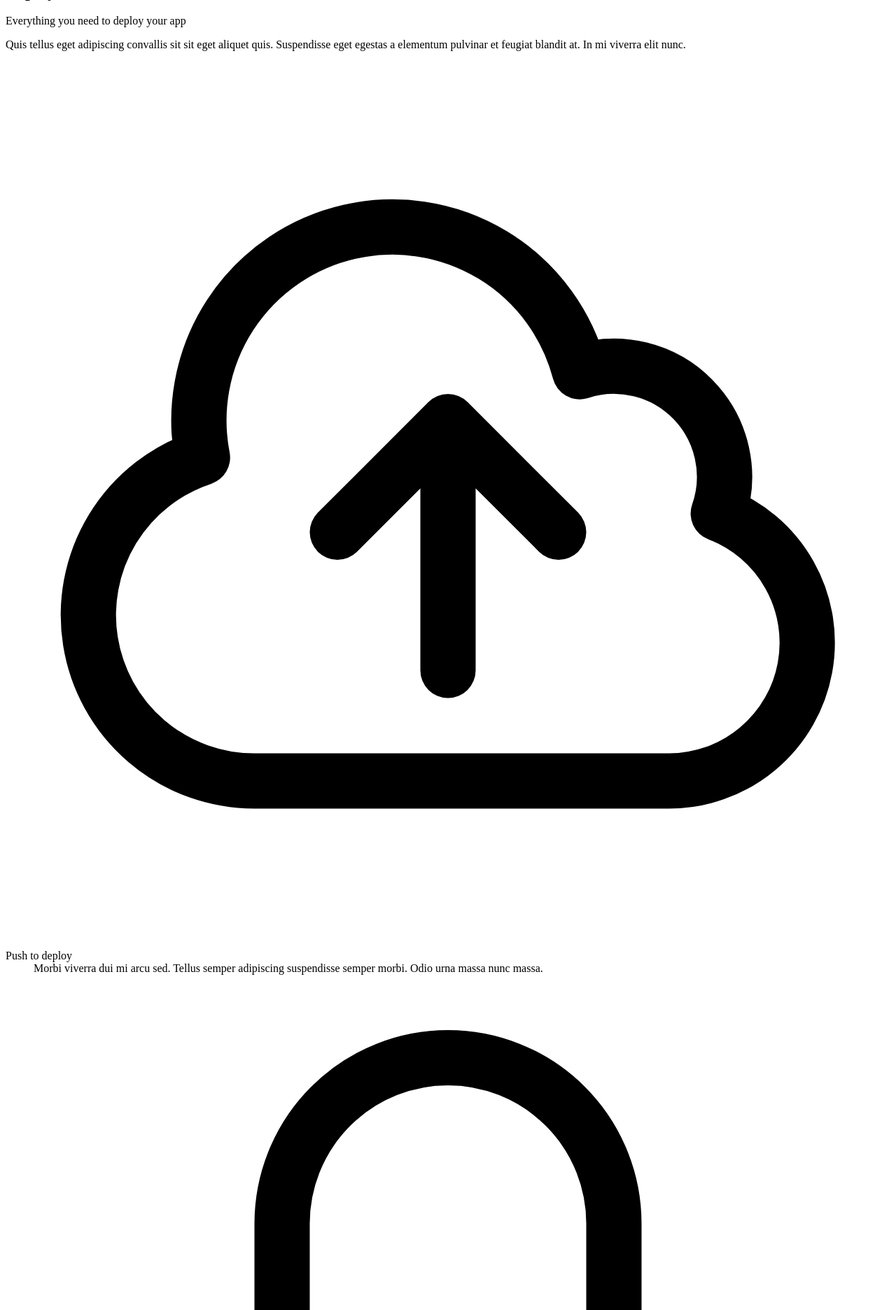
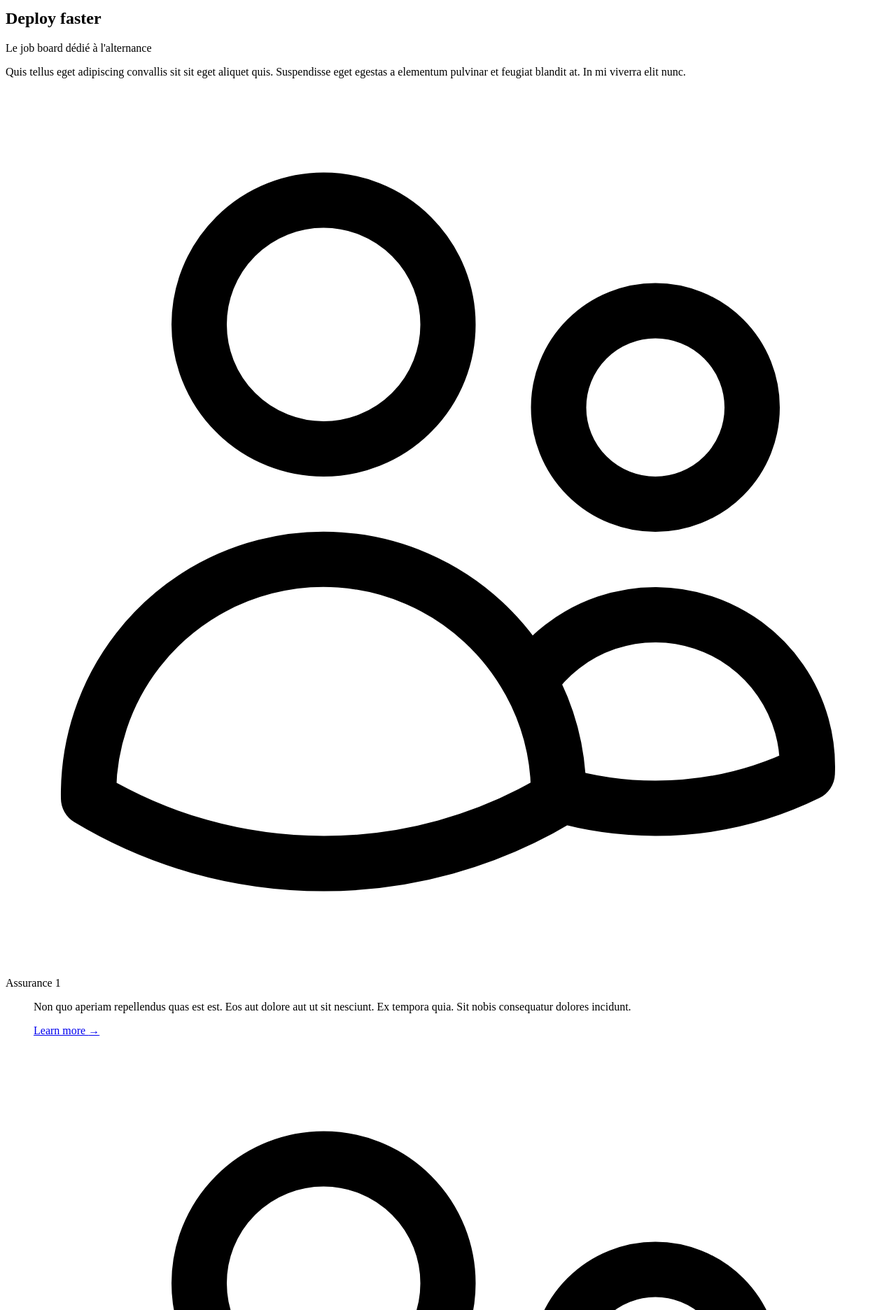
Before and after one commit to benjaminroche4/jaltup, a Symfony app: template templates/home/index.html.twig in a window 1280 px wide. Shown: the part 1413-3285 px from the top of the page at 70% size. Run offline with Twig, Linux system fonts and the light colour scheme; the template is opened without the code that fills it, so the values that code supplies are empty; some libraries are stand-ins or nearby versions.

Commit message:
Add files structure

```diff
--- a/tailwind.config.js
+++ b/tailwind.config.js
@@ -10,6 +10,7 @@
         'main':'#0F0049',
         'second':'#714EFF',
         'light': '#FFF5F1',
+        'pastel-jaltup': '#FED6B0',
       }
     },
   },
--- a/templates/home/index.html.twig
+++ b/templates/home/index.html.twig
@@ -3,7 +3,7 @@
 {% block title %}Hello HomeController!{% endblock %}
 
 {% block body %}
-<div class="relative isolate">
+    <section class="relative isolate">
         <div class="absolute inset-x-0 -top-40 -z-40 transform-gpu overflow-hidden blur-3xl sm:-top-80 pointer-events-none" aria-hidden="true">
             <div class="relative left-[calc(50%-11rem)] aspect-[1155/678] w-[36.125rem] -translate-x-1/2 rotate-[30deg] bg-gradient-to-tr from-[#ff80b5] to-[#9089fc] opacity-30 sm:left-[calc(50%-30rem)] sm:w-[72.1875rem]" style="clip-path: polygon(74.1% 44.1%, 100% 61.6%, 97.5% 26.9%, 85.5% 0.1%, 80.7% 2%, 72.5% 32.5%, 60.2% 62.4%, 52.4% 68.1%, 47.5% 58.3%, 45.2% 34.5%, 27.5% 76.7%, 0.1% 64.9%, 17.9% 100%, 27.6% 76.8%, 76.1% 97.7%, 74.1% 44.1%)"></div>
         </div>
@@ -26,116 +26,89 @@
                 </h1>
                 <p class="mt-6 text-center sm:text-left sm:text-lg max-w-lg leading-8 text-gray-600">Choisissez votre alternance parmis <span class="font-semibold text-main">459 annonces</span> vérifiées.</p>
                 <div class="mt-10 flex items-center gap-x-6 justify-center sm:justify-start">
-                <a href="#" class="rounded-full bg-main px-3.5 py-2.5 text-sm font-semibold text-white shadow-sm hover:bg-indigo-500 focus-visible:outline focus-visible:outline-2 focus-visible:outline-offset-2 focus-visible:outline-indigo-600">Trouver mon alternance</a>
+                    <a href="#" class="rounded-full bg-main px-3.5 py-2.5 text-sm font-semibold text-white shadow-sm transition duration-200 hover:bg-second">Trouver mon alternance</a>
                 </div>
             </div>
-        <div class="relative mx-auto justify-center w-full h-full lg:max-w-md mt-10 md:mt-0">
+            <div class="relative mx-auto justify-center w-full h-full lg:max-w-md mt-10 lg:mt-0">
                     <img class="mx-auto w-10/12 lg:w-full" src="{{ asset('media/site/frame.svg') }}" alt="">
             </div>
         </div>
-</div>
+    </section>
 
-{#
-    <section class="relative isolate pt-10 sm:pt-14">
-        <div class="absolute inset-x-0 -top-40 -z-40 transform-gpu overflow-hidden blur-3xl sm:-top-80 pointer-events-none" aria-hidden="true">
-            <div class="relative left-[calc(50%-11rem)] aspect-[1155/678] w-[36.125rem] -translate-x-1/2 rotate-[30deg] bg-gradient-to-tr from-[#ff80b5] to-[#9089fc] opacity-30 sm:left-[calc(50%-30rem)] sm:w-[72.1875rem]" style="clip-path: polygon(74.1% 44.1%, 100% 61.6%, 97.5% 26.9%, 85.5% 0.1%, 80.7% 2%, 72.5% 32.5%, 60.2% 62.4%, 52.4% 68.1%, 47.5% 58.3%, 45.2% 34.5%, 27.5% 76.7%, 0.1% 64.9%, 17.9% 100%, 27.6% 76.8%, 76.1% 97.7%, 74.1% 44.1%)"></div>
-        </div>
-        <div class="py-5">
-            <div class="mx-auto max-w-6xl px-6 lg:px-8">
-                <div class="mx-auto max-w-4xl text-center">
-                    <h1 class="text-4xl font-bold tracking-tight text-main sm:text-6xl">Trouver votre prochaine alternance en tant que<br/>
-                        <span
-                                {{ stimulus_controller('symfony/ux-typed', {
-                                    strings: [
-                                        'développeur web',
-                                        'plombier',
-                                        'chargé de clientèle',
-                                        'boulanger',
-                                    ],
-                                    loop: true,
-                                    showCursor: true,
-                                }) }} class="text-second"
-                        ></span>
-                    </h1>
-                    <div class="inline-flex items-center mt-6">
-                        <p class="text-lg leading-8 text-gray-600">Choisissez votre alternance parmis <span class="font-semibold text-main">459 annonces</span> vérifiées</p>
-                        <div class="flex-shrink-0 ml-1">
-                            <svg xmlns="http://www.w3.org/2000/svg" viewBox="0 0 24 24" fill="currentColor" class="w-5 h-5 text-gray-600  ml-auto">
-                                <path fill-rule="evenodd" d="M2.25 12c0-5.385 4.365-9.75 9.75-9.75s9.75 4.365 9.75 9.75-4.365 9.75-9.75 9.75S2.25 17.385 2.25 12zm13.36-1.814a.75.75 0 10-1.22-.872l-3.236 4.53L9.53 12.22a.75.75 0 00-1.06 1.06l2.25 2.25a.75.75 0 001.14-.094l3.75-5.25z" clip-rule="evenodd" />
-                            </svg>
-                        </div>
-                    </div>
-
-                    <div class="mt-10 flex items-center justify-center gap-x-6">
-                        <a href="#" class="rounded-full bg-second px-4 py-3 text-sm font-semibold text-white shadow-sm hover:bg-indigo-500 focus-visible:outline focus-visible:outline-2 focus-visible:outline-offset-2 focus-visible:outline-indigo-600">Trouver mon alternance</a>
-                    </div>
-                </div>
-                <div class="mt-16 flow-root sm:mt-16">
-                    <div class="rounded-xl lg:-m-4 lg:rounded-2xl lg:p-4">
-                        <img src="{{ asset('media/site/1.png') }}" alt="App screenshot" width="2432" height="1442" class="rounded-md border-8 border-opacity-10 border border-main">
-                    </div>
-                </div>
+    <section class="bg-white py-24">
+        <div class="mx-auto max-w-7xl px-6 lg:px-8">
+            <div class="mx-auto grid max-w-lg grid-cols-4 items-center gap-x-8 gap-y-12 sm:max-w-xl sm:grid-cols-6 sm:gap-x-10 sm:gap-y-14 lg:mx-0 lg:max-w-none lg:grid-cols-5">
+                <img class="col-span-2 max-h-12 w-full object-contain lg:col-span-1" src="https://tailwindui.com/img/logos/158x48/transistor-logo-gray-900.svg" alt="Transistor" width="158" height="48">
+                <img class="col-span-2 max-h-12 w-full object-contain lg:col-span-1" src="https://tailwindui.com/img/logos/158x48/reform-logo-gray-900.svg" alt="Reform" width="158" height="48">
+                <img class="col-span-2 max-h-12 w-full object-contain lg:col-span-1" src="https://tailwindui.com/img/logos/158x48/tuple-logo-gray-900.svg" alt="Tuple" width="158" height="48">
+                <img class="col-span-2 max-h-12 w-full object-contain sm:col-start-2 lg:col-span-1" src="https://tailwindui.com/img/logos/158x48/savvycal-logo-gray-900.svg" alt="SavvyCal" width="158" height="48">
+                <img class="col-span-2 col-start-2 max-h-12 w-full object-contain sm:col-start-auto lg:col-span-1" src="https://tailwindui.com/img/logos/158x48/statamic-logo-gray-900.svg" alt="Statamic" width="158" height="48">
             </div>
         </div>
     </section>
-#}
 
-    <div class="bg-white py-24 sm:py-32">
+    <section class="bg-white py-24 sm:py-32">
         <div class="mx-auto max-w-7xl px-6 lg:px-8">
             <div class="mx-auto max-w-2xl lg:text-center">
                 <h2 class="text-base font-semibold leading-7 text-indigo-600">Deploy faster</h2>
-                <p class="mt-2 text-3xl font-bold tracking-tight text-gray-900 sm:text-4xl">Everything you need to deploy your app</p>
+                <p class="mt-2 text-3xl font-bold tracking-tight text-gray-900 sm:text-4xl">Le job board dédié à l'alternance</p>
                 <p class="mt-6 text-lg leading-8 text-gray-600">Quis tellus eget adipiscing convallis sit sit eget aliquet quis. Suspendisse eget egestas a elementum pulvinar et feugiat blandit at. In mi viverra elit nunc.</p>
             </div>
-            <div class="mx-auto mt-16 max-w-2xl sm:mt-20 lg:mt-24 lg:max-w-4xl">
-                <dl class="grid max-w-xl grid-cols-1 gap-x-8 gap-y-10 lg:max-w-none lg:grid-cols-2 lg:gap-y-16">
-                    <div class="relative pl-16">
-                        <dt class="text-base font-semibold leading-7 text-gray-900">
-                            <div class="absolute left-0 top-0 flex h-10 w-10 items-center justify-center rounded-lg bg-indigo-600">
-                                <svg class="h-6 w-6 text-white" fill="none" viewBox="0 0 24 24" stroke-width="1.5" stroke="currentColor" aria-hidden="true">
-                                    <path stroke-linecap="round" stroke-linejoin="round" d="M12 16.5V9.75m0 0l3 3m-3-3l-3 3M6.75 19.5a4.5 4.5 0 01-1.41-8.775 5.25 5.25 0 0110.233-2.33 3 3 0 013.758 3.848A3.752 3.752 0 0118 19.5H6.75z" />
+            <div class="mx-auto mt-16 max-w-2xl sm:mt-20 lg:mt-24 lg:max-w-none">
+                <dl class="grid max-w-xl grid-cols-1 gap-x-8 gap-y-16 lg:max-w-none lg:grid-cols-3">
+                    <div class="flex flex-col">
+                        <dt class="text-lg font-semibold leading-7 text-gray-900">
+                            <div class="mb-6 flex h-14 w-14 items-center justify-center rounded-lg bg-cyan-400">
+                                <svg class="h-8 w-8 text-white" fill="none" viewBox="0 0 24 24" stroke-width="1.5" stroke="currentColor" aria-hidden="true">
+                                    <path stroke-linecap="round" stroke-linejoin="round" d="M15 19.128a9.38 9.38 0 002.625.372 9.337 9.337 0 004.121-.952 4.125 4.125 0 00-7.533-2.493M15 19.128v-.003c0-1.113-.285-2.16-.786-3.07M15 19.128v.106A12.318 12.318 0 018.624 21c-2.331 0-4.512-.645-6.374-1.766l-.001-.109a6.375 6.375 0 0111.964-3.07M12 6.375a3.375 3.375 0 11-6.75 0 3.375 3.375 0 016.75 0zm8.25 2.25a2.625 2.625 0 11-5.25 0 2.625 2.625 0 015.25 0z" />
                                 </svg>
                             </div>
-                            Push to deploy
+                            Assurance 1
                         </dt>
-                        <dd class="mt-2 text-base leading-7 text-gray-600">Morbi viverra dui mi arcu sed. Tellus semper adipiscing suspendisse semper morbi. Odio urna massa nunc massa.</dd>
+                        <dd class="mt-1 flex flex-auto flex-col text-base leading-7 text-gray-600">
+                            <p class="flex-auto">Non quo aperiam repellendus quas est est. Eos aut dolore aut ut sit nesciunt. Ex tempora quia. Sit nobis consequatur dolores incidunt.</p>
+                            <p class="mt-6">
+                                <a href="#" class="text-sm font-semibold leading-6 text-second">Learn more <span aria-hidden="true">→</span></a>
+                            </p>
+                        </dd>
                     </div>
-                    <div class="relative pl-16">
-                        <dt class="text-base font-semibold leading-7 text-gray-900">
-                            <div class="absolute left-0 top-0 flex h-10 w-10 items-center justify-center rounded-lg bg-indigo-600">
-                                <svg class="h-6 w-6 text-white" fill="none" viewBox="0 0 24 24" stroke-width="1.5" stroke="currentColor" aria-hidden="true">
-                                    <path stroke-linecap="round" stroke-linejoin="round" d="M16.5 10.5V6.75a4.5 4.5 0 10-9 0v3.75m-.75 11.25h10.5a2.25 2.25 0 002.25-2.25v-6.75a2.25 2.25 0 00-2.25-2.25H6.75a2.25 2.25 0 00-2.25 2.25v6.75a2.25 2.25 0 002.25 2.25z" />
+                    <div class="flex flex-col">
+                        <dt class="text-lg font-semibold leading-7 text-gray-900">
+                            <div class="mb-6 flex h-14 w-14 items-center justify-center rounded-lg bg-orange-400">
+                                <svg class="h-8 w-8 text-white" fill="none" viewBox="0 0 24 24" stroke-width="1.5" stroke="currentColor" aria-hidden="true">
+                                    <path stroke-linecap="round" stroke-linejoin="round" d="M15 19.128a9.38 9.38 0 002.625.372 9.337 9.337 0 004.121-.952 4.125 4.125 0 00-7.533-2.493M15 19.128v-.003c0-1.113-.285-2.16-.786-3.07M15 19.128v.106A12.318 12.318 0 018.624 21c-2.331 0-4.512-.645-6.374-1.766l-.001-.109a6.375 6.375 0 0111.964-3.07M12 6.375a3.375 3.375 0 11-6.75 0 3.375 3.375 0 016.75 0zm8.25 2.25a2.625 2.625 0 11-5.25 0 2.625 2.625 0 015.25 0z" />
                                 </svg>
                             </div>
-                            SSL certificates
+                            Assurance 1
                         </dt>
-                        <dd class="mt-2 text-base leading-7 text-gray-600">Sit quis amet rutrum tellus ullamcorper ultricies libero dolor eget. Sem sodales gravida quam turpis enim lacus amet.</dd>
+                        <dd class="mt-1 flex flex-auto flex-col text-base leading-7 text-gray-600">
+                            <p class="flex-auto">Non quo aperiam repellendus quas est est. Eos aut dolore aut ut sit nesciunt. Ex tempora quia. Sit nobis consequatur dolores incidunt.</p>
+                            <p class="mt-6">
+                                <a href="#" class="text-sm font-semibold leading-6 text-second">Learn more <span aria-hidden="true">→</span></a>
+                            </p>
+                        </dd>
                     </div>
-                    <div class="relative pl-16">
-                        <dt class="text-base font-semibold leading-7 text-gray-900">
-                            <div class="absolute left-0 top-0 flex h-10 w-10 items-center justify-center rounded-lg bg-indigo-600">
-                                <svg class="h-6 w-6 text-white" fill="none" viewBox="0 0 24 24" stroke-width="1.5" stroke="currentColor" aria-hidden="true">
-                                    <path stroke-linecap="round" stroke-linejoin="round" d="M16.023 9.348h4.992v-.001M2.985 19.644v-4.992m0 0h4.992m-4.993 0l3.181 3.183a8.25 8.25 0 0013.803-3.7M4.031 9.865a8.25 8.25 0 0113.803-3.7l3.181 3.182m0-4.991v4.99" />
+                    <div class="flex flex-col">
+                        <dt class="text-lg font-semibold leading-7 text-gray-900">
+                            <div class="mb-6 flex h-14 w-14 items-center justify-center rounded-lg bg-green-400">
+                                <svg class="h-8 w-8 text-white" fill="none" viewBox="0 0 24 24" stroke-width="1.5" stroke="currentColor" aria-hidden="true">
+                                    <path stroke-linecap="round" stroke-linejoin="round" d="M15 19.128a9.38 9.38 0 002.625.372 9.337 9.337 0 004.121-.952 4.125 4.125 0 00-7.533-2.493M15 19.128v-.003c0-1.113-.285-2.16-.786-3.07M15 19.128v.106A12.318 12.318 0 018.624 21c-2.331 0-4.512-.645-6.374-1.766l-.001-.109a6.375 6.375 0 0111.964-3.07M12 6.375a3.375 3.375 0 11-6.75 0 3.375 3.375 0 016.75 0zm8.25 2.25a2.625 2.625 0 11-5.25 0 2.625 2.625 0 015.25 0z" />
                                 </svg>
                             </div>
-                            Simple queues
+                            Assurance 1
                         </dt>
-                        <dd class="mt-2 text-base leading-7 text-gray-600">Quisque est vel vulputate cursus. Risus proin diam nunc commodo. Lobortis auctor congue commodo diam neque.</dd>
-                    </div>
-                    <div class="relative pl-16">
-                        <dt class="text-base font-semibold leading-7 text-gray-900">
-                            <div class="absolute left-0 top-0 flex h-10 w-10 items-center justify-center rounded-lg bg-indigo-600">
-                                <svg class="h-6 w-6 text-white" fill="none" viewBox="0 0 24 24" stroke-width="1.5" stroke="currentColor" aria-hidden="true">
-                                    <path stroke-linecap="round" stroke-linejoin="round" d="M7.864 4.243A7.5 7.5 0 0119.5 10.5c0 2.92-.556 5.709-1.568 8.268M5.742 6.364A7.465 7.465 0 004.5 10.5a7.464 7.464 0 01-1.15 3.993m1.989 3.559A11.209 11.209 0 008.25 10.5a3.75 3.75 0 117.5 0c0 .527-.021 1.049-.064 1.565M12 10.5a14.94 14.94 0 01-3.6 9.75m6.633-4.596a18.666 18.666 0 01-2.485 5.33" />
-                                </svg>
-                            </div>
-                            Advanced security
-                        </dt>
-                        <dd class="mt-2 text-base leading-7 text-gray-600">Arcu egestas dolor vel iaculis in ipsum mauris. Tincidunt mattis aliquet hac quis. Id hac maecenas ac donec pharetra eget.</dd>
+                        <dd class="mt-1 flex flex-auto flex-col text-base leading-7 text-gray-600">
+                            <p class="flex-auto">Non quo aperiam repellendus quas est est. Eos aut dolore aut ut sit nesciunt. Ex tempora quia. Sit nobis consequatur dolores incidunt.</p>
+                            <p class="mt-6">
+                                <a href="#" class="text-sm font-semibold leading-6 text-second">Learn more <span aria-hidden="true">→</span></a>
+                            </p>
+                        </dd>
                     </div>
                 </dl>
             </div>
         </div>
-    </div>
+    </section>
+
+
 
 {% endblock %}
```
Lines whose indentation alone changed are shown as unchanged.
